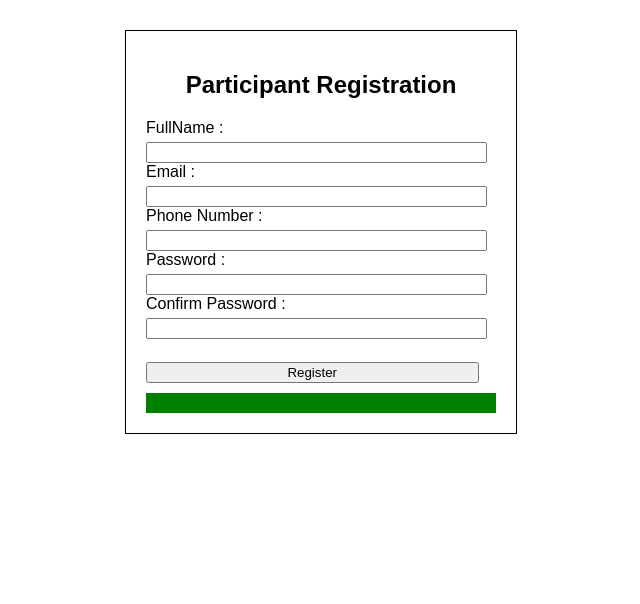
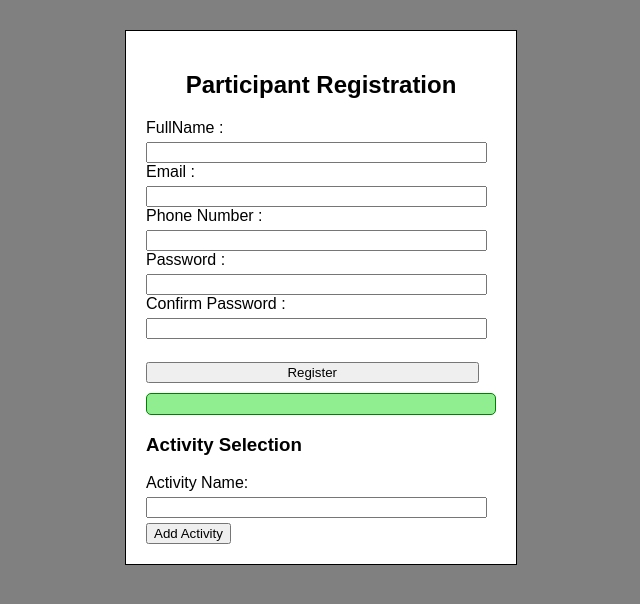
Before and after one commit to safarhana/WT_Fall-25-26-, a PHP site: the page made by Mid/Lab Task 3/participant registration.php in a window 1280 px wide. Shown: the top 604 px of the page, without its empty margins (319-959 px from the left). Run offline with PHP 8.4, Linux system fonts and the light colour scheme.

Commit message:
added the next section

```diff
--- a/Mid/Lab Task 3/participant registration.php
+++ b/Mid/Lab Task 3/participant registration.php
@@ -7,7 +7,7 @@
 
   <style>
     body{
-      background-color: white;
+      background-color: grey;
       font-family: Arial;
     }
 
@@ -23,11 +23,25 @@
       width:95%;
       margin-top:5px;
     }
+
     #output{
       margin-top:10px;
       color:black;
-    background-color:green;
       padding: 10px;
+      background-color:lightgreen;
+      border:1px solid green;
+      border-radius:5px;
+    }
+
+    #activityList div{
+      padding: 5px;
+      margin-top: 5px;
+      border:1px solid black;
+      background:white;
+    }
+
+    button{
+      margin-top: 5px;
     }
   </style>
 
@@ -44,23 +58,20 @@
         return false;
       }
 
-      if (Email!=("@")) {
-        alert(" enter a valid email address");
+      if (Email.indexOf("@") === -1) {
+        alert("enter a valid email address");
         return false;
       }
 
-
-      if (PhoneNumber != 0||1||2||3||4||5||6||7||8||9||10) {
+      if (isNaN(PhoneNumber)) {
         alert("number should contain only digits");
         return false;
       }
-
 
       if (Password !== ConfirmPassword) {
         alert("password do not match!");
         return false;
       }
-
 
       document.getElementById("output").innerHTML =
         "Full Name: " + FullName + "<br>" +
@@ -68,6 +79,35 @@
         "Phone: " + PhoneNumber;
 
       return false;
+    }
+
+    function addActivity() {
+      var activityName = document.getElementById("activityInput").value;
+
+        if(activityName =="") {
+          alert("enter an activity name");
+          return;
+        }
+
+            var activityDiv = document.createElement("div");
+            activityDiv.innerHTML = activityName ;
+
+
+            var removeBtn = document.createElement("button");
+            removeBtn.innerHTML = "Remove";
+
+
+            removeBtn.onclick = function() {
+              activityDiv.remove();
+            };
+
+            activityDiv.appendChild(removeBtn);
+
+            document.getElementById("activityList").appendChild(activityDiv);
+
+            document.getElementById("activityInput").value = "";
+
+    }
 </script>
 </head>
 
@@ -90,6 +130,16 @@
               <input type="submit" value="Register">
         </form>
         <div id="output"></div>
+
+        <h3>Activity Selection</h3>
+
+          Activity Name:<br>
+            <input type = "text" id="activityInput">
+             <br>
+
+             <button onclick = "addActivity()">Add Activity</button>
+
+             <div id = "activityList"></div>
     </div>
 </body>
 </html>
```
Lines whose indentation alone changed are shown as unchanged.
